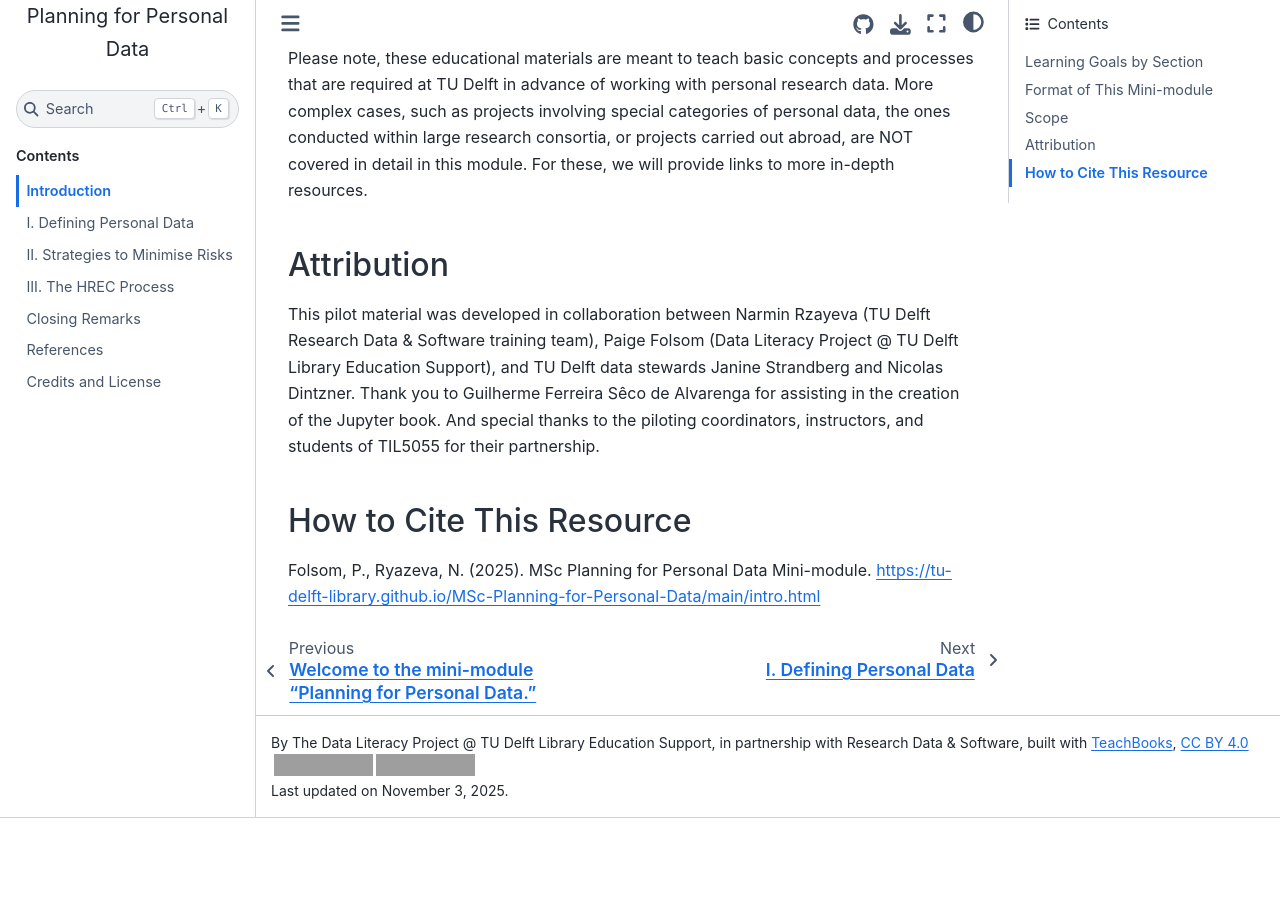
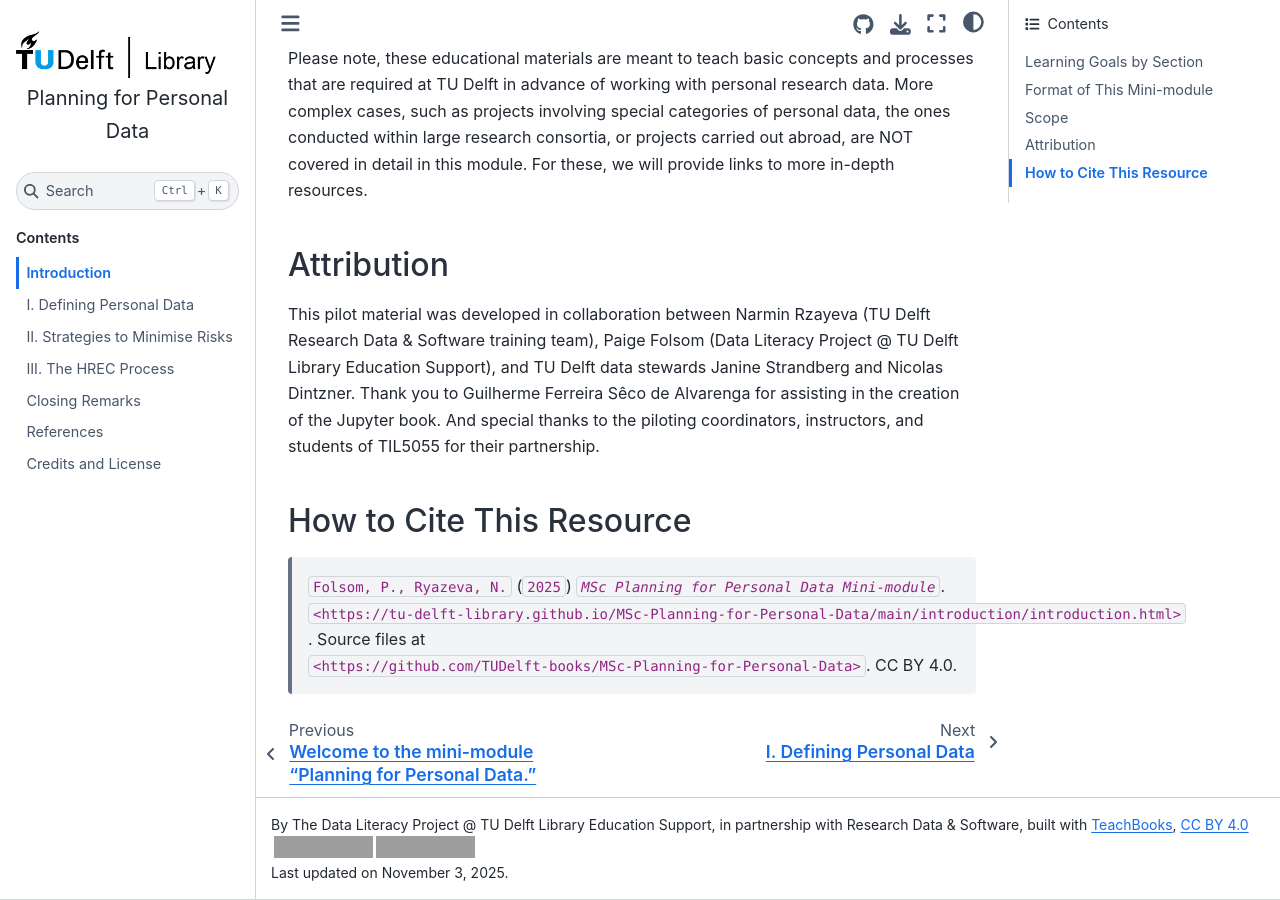
Before and after one commit to tu-delft-library/MSc-Planning-for-Personal-Data, a Jupyter Book: the page built from book/introduction/introduction.md, in a window 1280 px wide and 900 px high, scrolled down 962 px. Built offline with Jupyter Book 1.0.4 settings and Sphinx 7.4.7 and the Sphinx Book theme 1.1.4, drawn with Linux system fonts in a browser that asks for light colours; comment, search, counter and statistics services are not loaded; before the commit the page ends 1780 px from its top, so only the background shows below that; grey boxes are pictures that could not be loaded.

Commit message:
edited section about how to cite this resource

```diff
--- a/book/introduction/introduction.md
+++ b/book/introduction/introduction.md
@@ -26,4 +26,4 @@
 
 ## How to Cite This Resource
 
-Folsom, P., Ryazeva, N. (2025). MSc Planning for Personal Data Mini-module. https://tu-delft-library.github.io/MSc-Planning-for-Personal-Data/main/intro.html
+> `Folsom, P., Ryazeva, N.` (`2025`) _`MSc Planning for Personal Data Mini-module`_. `<https://tu-delft-library.github.io/MSc-Planning-for-Personal-Data/main/introduction/introduction.html>`. Source files at `<https://github.com/TUDelft-books/MSc-Planning-for-Personal-Data>`. CC BY 4.0.
```
